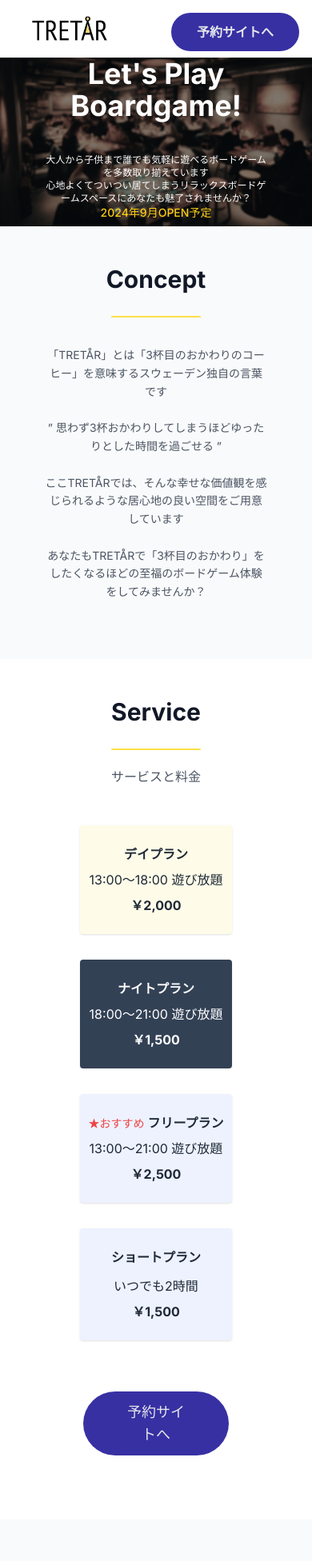
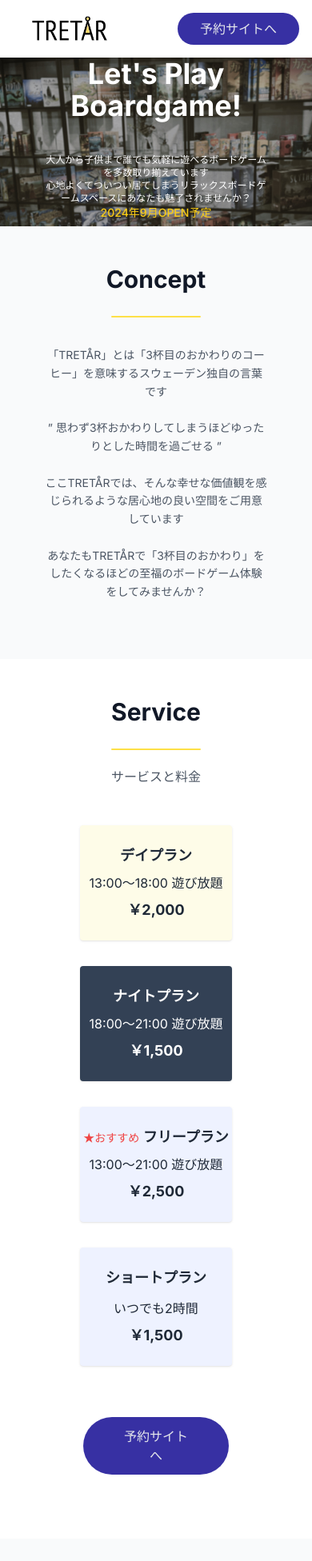
Before and after one commit to merrr224/tretar-official-website, a Next.js app: page / in a window 390 px wide. Shown: the top 1952 px of the page at 80% size. Built offline with nearby package versions, Linux system fonts and the light colour scheme.

Commit message:
fix: 各種スタイルを微修正、TOPの背景画像を差し替え、Serviceセクションの予約サイトリンクを追加、フッターのセクションへのリンクを追加

```diff
--- a/src/app/page.tsx
+++ b/src/app/page.tsx
@@ -43,8 +43,8 @@
               <a rel="noopener noreferrer" href="#contact" className="flex items-center px-4 -mb-1 border-b-2 border-transparent hover:text-yellow-400 hover:border-yellow-400">Contact</a>
             </li>
           </ul>
-          <div className="items-center flex-shrink-0  lg:flex">
-            <button className="self-center px-8 py-3 font-semibold rounded-full bg-indigo-800 text-gray-200 hover:bg-indigo-500">
+          <div className="items-center flex-shrink-0 lg:flex">
+            <button className="self-center px-7 sm:px-8 py-2 sm:py-3 text-base md:text-lg font-medium rounded-full bg-indigo-800 text-gray-200 hover:bg-indigo-600">
               <Link href="https://select-type.com/rsv/?id=FTVX8LZK96s&c_id=314993" target="_blank">予約サイトへ</Link></button>
           </div>
         </div>
@@ -54,7 +54,7 @@
       <main className='sm:pt-20 pt-16'>
 
         {/* Hero Section */}
-        <section className="grid items-center justify-center aspect-[16/9] bg-cover bg-[url('/bg-img/img-play_02_blur_v2.png')] ">
+        <section className="grid items-center justify-center aspect-[16/9] bg-cover bg-[url('/bg-img/top-bg.jpg')] ">
           <FadeInBottom>
             <div className="text-center">
               {/* Content */}
@@ -99,24 +99,6 @@
               </FadeInBottom>
 
             </div>
-            {/*
-                  世界有数の幸せな国スウェーデン、そんなのどかな土地には日本語にはない価値観の「TRETÅR」という言葉があります。
-                  <br />
-                  「TRETÅR」は「3杯目のおかわりのコーヒー」のことを意味する国特有の言葉で、
-                  ”思わず3杯おかわりしてしまうほどゆっくり時間を過ごせる”という幸せな価値観に私たちは惚れ込みました。
-                  <br />
-                  ここTRETÅRでは、そんな価値観が味わえるような”ボードゲームをしながらゆったりとした時間が楽しめる空間”を目指しています。
-                  <br />
-                  あなたもTRETÅRで「3杯目のおかわり」をしたくなるほどの至福のボードゲーム体験を。
-              <Image
-                src="/bg-img/concept_02_wide.png"
-                alt="SIMPLE"
-                className="w-auto"
-                width={1735}
-                height={785}
-                priority
-              />
-              */}
           </div>
           {/* End Container */}
 
@@ -155,12 +137,12 @@
                 <div className="flex flex-wrap items-stretch -mx-7">
 
                   <FadeInBottom>
-                    <div className="flex w-full mb-8 px-14 sm:px-4 md:w-1/4 lg:w-1/4 lg:px-4 lg:mb-0">
+                    <div className="flex w-full mb-8 px-14 sm:px-4 sm:w-1/2 md:w-1/4 lg:w-1/4 lg:px-4 lg:mb-0">
                       <div className="flex flex-grow flex-col p-6 space-y-6 rounded shadow sm:p-8 bg-yellow-50">
                         <div className="space-y-2">
-                          <h4 className="sm:text-xl lg:text-2xl font-semibold text-gray-800">デイプラン</h4>
-                          <p className="-mx-4 pb-2 sm:text-base lg:text-lg tracki text-gray-800">13:00～18:00 遊び放題</p>
-                          <span className="sm:text-3xl lg:text-5xl font-bold text-gray-800">￥2,000</span>
+                          <h4 className="text-lg sm:text-xl lg:text-2xl font-semibold text-gray-800">デイプラン</h4>
+                          <p className="-mx-4 pb-2 text-base lg:text-lg tracki text-gray-800">13:00～18:00 遊び放題</p>
+                          <span className="text-lg sm:text-3xl lg:text-5xl font-bold text-gray-800">￥2,000</span>
                         </div>
                         {/*<button type="button" className="inline-block px-5 py-3 font-semibold tracki text-center rounded bg-gray-400 text-gray-900">Get Started</button>*/}
                       </div>
@@ -168,12 +150,12 @@
                   </FadeInBottom>
 
                   <FadeInBottom>
-                    <div className="flex w-full mb-8 px-14 sm:px-4 md:w-1/4 lg:w-1/4 lg:px-4 lg:mb-0">
+                    <div className="flex w-full mb-8 px-14 sm:px-4 sm:w-1/2 md:w-1/4 lg:w-1/4 lg:px-4 lg:mb-0">
                       <div className="flex flex-grow flex-col p-6 space-y-6 rounded shadow sm:p-8 bg-slate-700 text-white">
                         <div className="space-y-2">
-                          <h4 className="sm:text-xl lg:text-2xl font-semibold ">ナイトプラン</h4>
-                          <p className="-mx-4 pb-2 sm:text-base lg:text-lg tracki">18:00～21:00 遊び放題</p>
-                          <span className="sm:text-3xl lg:text-5xl font-bold">￥1,500</span>
+                          <h4 className="text-lg sm:text-xl lg:text-2xl font-semibold ">ナイトプラン</h4>
+                          <p className="-mx-4 pb-2 text-base lg:text-lg tracki">18:00～21:00 遊び放題</p>
+                          <span className="text-lg sm:text-3xl lg:text-5xl font-bold">￥1,500</span>
                         </div>
                         {/*<a rel="noopener noreferrer" href="#" className="inline-block w-full px-5 py-3 font-bold tracki text-center rounded bg-slate-950 text-gray-100">Get Started</a>*/}
                       </div>
@@ -181,12 +163,12 @@
                   </FadeInBottom>
 
                   <FadeInBottom>
-                    <div className="flex w-full mb-8 px-14 sm:px-4 md:w-1/4 lg:w-1/4 lg:px-4 lg:mb-0">
+                    <div className="flex w-full mb-8 px-14 sm:px-4 sm:w-1/2 md:w-1/4 lg:w-1/4 lg:px-4 lg:mb-0">
                       <div className="flex flex-grow flex-col p-6 space-y-6 rounded shadow sm:p-8 bg-indigo-50">
                         <div className="space-y-2">
-                          <h4 className="-mx-6 sm:text-xl lg:text-2xl font-semibold text-gray-800"><span className="font-medium text-sm text-red-500">★おすすめ</span> フリープラン</h4>
-                          <p className="-mx-4 pb-2 sm:text-base lg:text-lg tracki text-gray-800">13:00～21:00 遊び放題</p>
-                          <span className="sm:text-3xl lg:text-5xl font-bold text-gray-800">￥2,500</span>
+                          <h4 className="-mx-6 text-lg sm:text-xl lg:text-2xl font-semibold text-gray-800"><span className="font-medium text-sm text-red-500">★おすすめ</span> フリープラン</h4>
+                          <p className="-mx-4 pb-2 text-base lg:text-lg tracki text-gray-800">13:00～21:00 遊び放題</p>
+                          <span className="text-lg sm:text-3xl lg:text-5xl font-bold text-gray-800">￥2,500</span>
                         </div>
                         {/*<a rel="noopener noreferrer" href="#" className="inline-block w-full px-5 py-3 font-semibold tracki text-center rounded bg-gray-400 text-gray-900">Get Started</a>*/}
                       </div>
@@ -194,12 +176,12 @@
                   </FadeInBottom>
 
                   <FadeInBottom>
-                    <div className="flex w-full mb-8 px-14 sm:px-4 md:w-1/4 lg:w-1/4 lg:px-4 lg:mb-0">
+                    <div className="flex w-full mb-8 px-14 sm:px-4 sm:w-1/2 md:w-1/4 lg:w-1/4 lg:px-4 lg:mb-0">
                       <div className="flex flex-grow flex-col p-6 space-y-6 rounded shadow sm:p-8 bg-indigo-50">
                         <div className="space-y-3">
-                          <h4 className="sm:text-xl lg:text-2xl font-semibold text-gray-800">ショートプラン</h4>
-                          <p className="-mx-4 pb-2 sm:text-base lg:text-lg tracki text-gray-800">いつでも2時間</p>
-                          <span className="sm:text-3xl lg:text-5xl font-bold text-gray-800">￥1,500</span>
+                          <h4 className="text-lg sm:text-xl lg:text-2xl font-semibold text-gray-800">ショートプラン</h4>
+                          <p className="-mx-4 pb-2 text-base lg:text-lg tracki text-gray-800">いつでも2時間</p>
+                          <span className="text-lg sm:text-3xl lg:text-5xl font-bold text-gray-800">￥1,500</span>
                         </div>
                         {/*<a rel="noopener noreferrer" href="#" className="inline-block w-full px-5 py-3 font-semibold tracki text-center rounded bg-gray-400 text-gray-900">Get Started</a>*/}
                       </div>
@@ -208,7 +190,9 @@
 
                 </div>
                 <FadeInBottom>
-                  <button type="button" className="px-12 py-3 m-8 text-lg rounded-full bg-indigo-800 text-gray-200">予約サイトへ</button>
+                  <button type="button" className="px-12 py-3 m-8 text-base sm:text-lg rounded-full bg-indigo-800 text-gray-200 hover:bg-indigo-600">
+                    <Link href="https://select-type.com/rsv/?id=FTVX8LZK96s&c_id=314993" target="_blank">予約サイトへ</Link>
+                  </button>
                 </FadeInBottom>
               </div>
 
@@ -361,7 +345,7 @@
                       <summary className="px-4 py-6 focus:outline-none focus-visible:ri">その他注意事項</summary>
                       <p className="px-4 py-6 pt-0 ml-4 -mt-4 text-gray-900">
                         9名様以上でのご利用や当日のご予約、貸し切り利用のご相談は、予約サイトからではなく
-                        <a rel="noopener noreferrer" href="https://www.instagram.com/tretar_boardgame/" target="_blank">InstagramのDMにご連絡ください。</a></p>
+                        <a rel="noopener noreferrer" href="https://www.instagram.com/tretar_boardgame/" target="_blank"><span className='hover:text-yellow-300'>Instagram</span>のDMにご連絡ください。</a></p>
                     </details>
                   </div>
                 </div>
@@ -448,7 +432,7 @@
                     />
                   </Link>
                 </div>
-                <button type="button" className="px-8 py-3 text-lg rounded-full bg-indigo-800 text-gray-200">予約サイトへ</button>
+                <button type="button" className="px-8 py-3 text-base sm:text-lg rounded-full bg-indigo-800 text-gray-200 hover:bg-indigo-600">予約サイトへ</button>
               </a>
             </div>
             <div className="col-span-6 text-center md:text-left md:col-span-3">
@@ -458,19 +442,22 @@
                   <a rel="noopener noreferrer" href="#" className="hover:text-yellow-300">NEWS</a>
                 </li>
                 <li>
-                  <a rel="noopener noreferrer" href="#" className="hover:text-yellow-300">CONCEPT</a>
+                  <a rel="noopener noreferrer" href="#concept" className="hover:text-yellow-300">CONCEPT</a>
                 </li>
                 <li>
-                  <a rel="noopener noreferrer" href="#" className="hover:text-yellow-300">SERVICE</a>
+                  <a rel="noopener noreferrer" href="#service" className="hover:text-yellow-300">SERVICE</a>
                 </li>
                 <li>
-                  <a rel="noopener noreferrer" href="#" className="hover:text-yellow-300">GALLARY</a>
+                  <a rel="noopener noreferrer" href="#gallary" className="hover:text-yellow-300">GALLARY</a>
                 </li>
                 <li>
-                  <a rel="noopener noreferrer" href="#" className="hover:text-yellow-300">ACCESS</a>
+                  <a rel="noopener noreferrer" href="#access" className="hover:text-yellow-300">ACCESS</a>
                 </li>
                 <li>
-                  <a rel="noopener noreferrer" href="#" className="hover:text-yellow-300">CONTACT</a>
+                  <a rel="noopener noreferrer" href="#faq" className="hover:text-yellow-300">FAQ</a>
+                </li>
+                <li>
+                  <a rel="noopener noreferrer" href="#contact" className="hover:text-yellow-300">CONTACT</a>
                 </li>
               </ul>
             </div>
```
Also changed, not shown: public/bg-img/top-bg.jpg (added).
